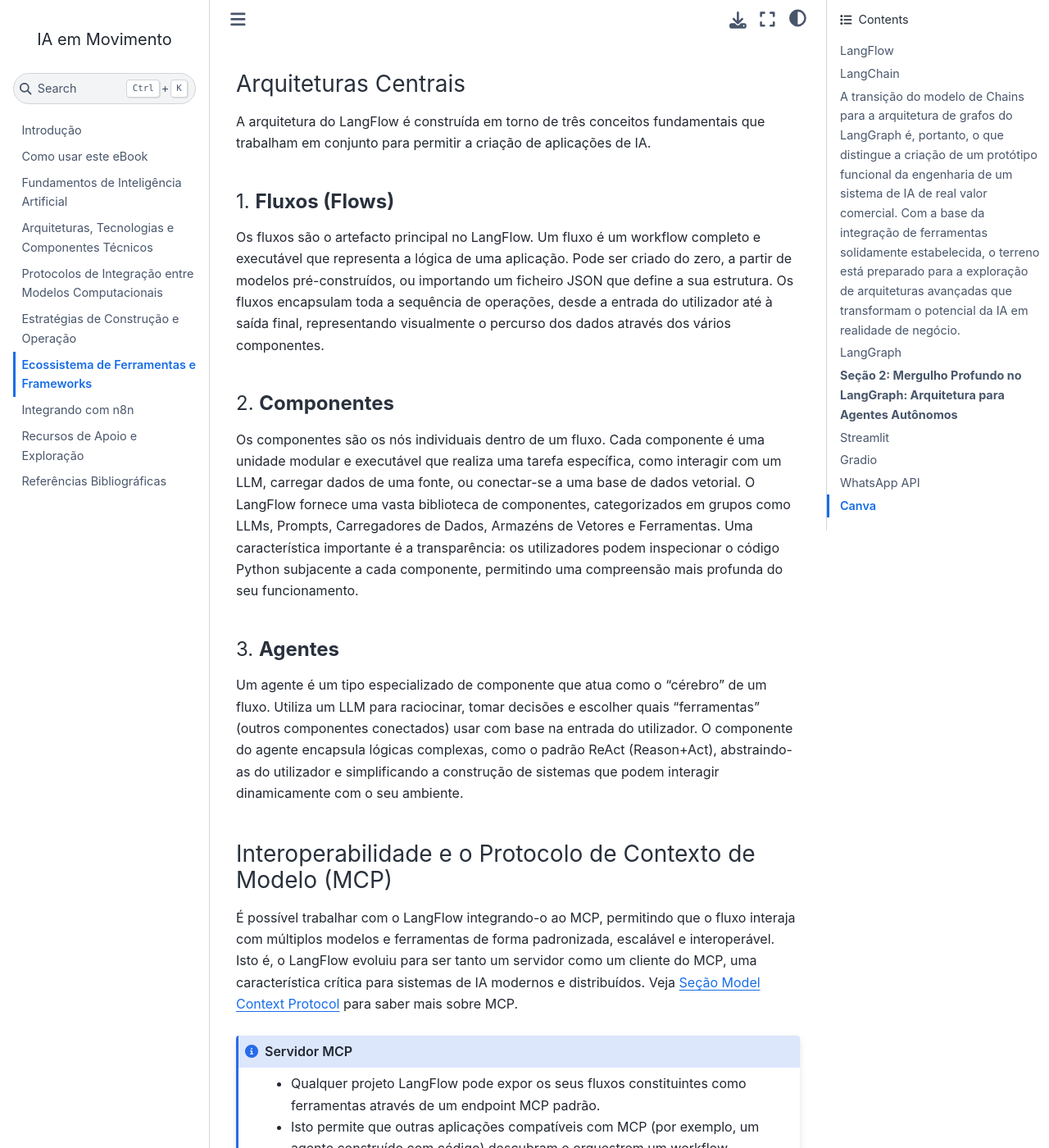
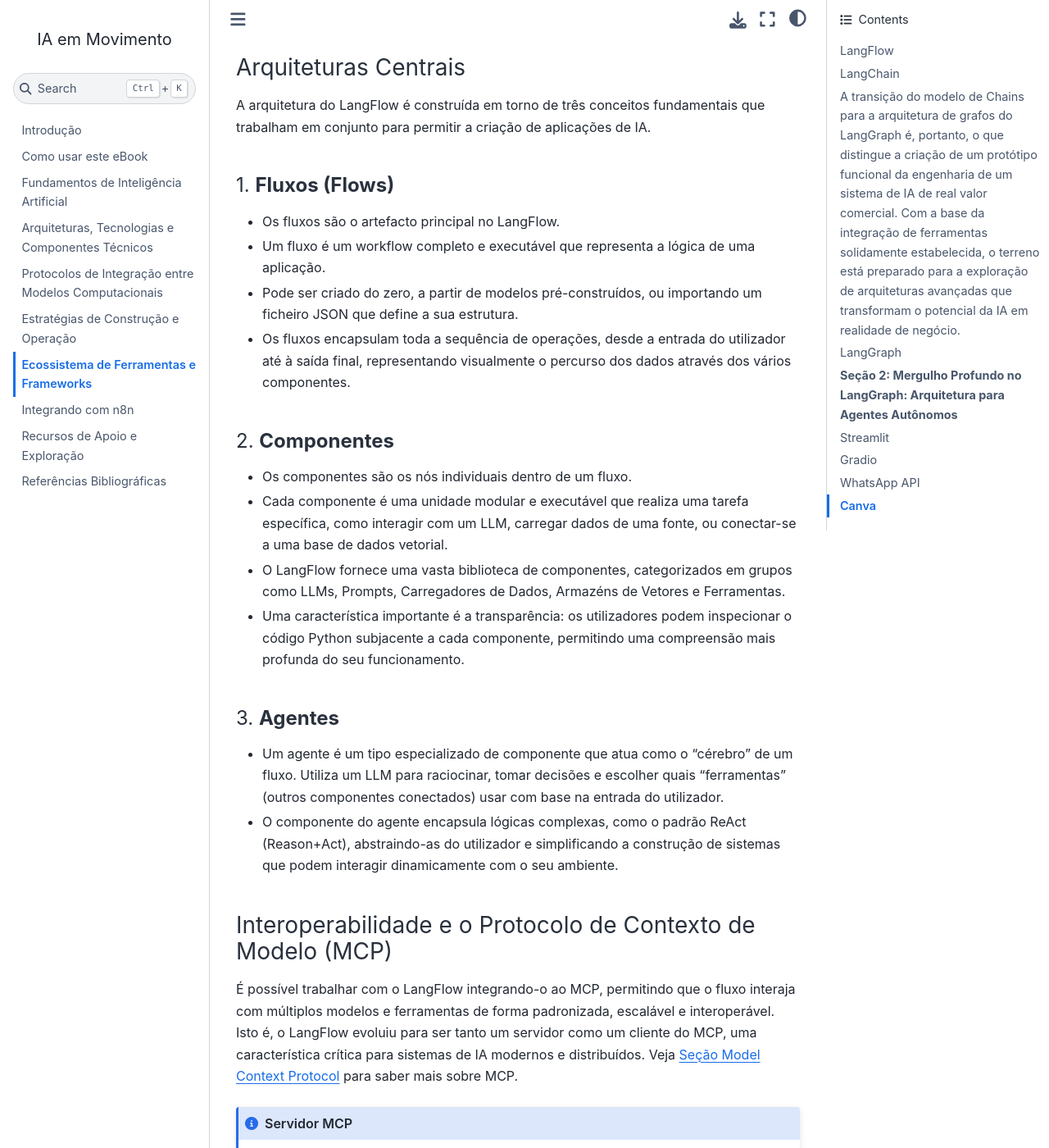
Before and after one commit to unb-lamfo-negocios-ai/LivroIAemMovimento, a Jupyter Book: the page built from capitulos/capEcossistema_Framework.md, in a window 1280 px wide and 1400 px high, scrolled down 4951 px. Shown: the whole window at 82% size. Built offline with Jupyter Book 1.0.4 settings and Sphinx 7.4.7 and the Sphinx Book theme 1.1.4, drawn with Linux system fonts in a browser that asks for light colours; pages that are not in the unit, such as notebooks, are missing from menus; cross-references to code outside the pages are shown as plain code; some of the changed text lies outside the part shown.

Commit message:
Update capEcossistema_Framework.md

````diff
--- a/capitulos/capEcossistema_Framework.md
+++ b/capitulos/capEcossistema_Framework.md
@@ -3,8 +3,6 @@
 O crescimento da Inteligência Artificial trouxe consigo um **ecossistema diverso de ferramentas e frameworks**, que aceleram a criação, teste e implantação de soluções. Esses recursos permitem que equipes foquem no **valor de negócio** em vez de reinventar a roda do zero.
 
 Neste capítulo, vamos explorar algumas das ferramentas mais utilizadas atualmente, com foco em suas aplicações práticas, pontos fortes e limitações.
-
----
 
 ## LangFlow
 
@@ -135,15 +133,22 @@
 
 #### 1. **Fluxos (Flows)**
 
-Os fluxos são o artefacto principal no LangFlow. Um fluxo é um workflow completo e executável que representa a lógica de uma aplicação. Pode ser criado do zero, a partir de modelos pré-construídos, ou importando um ficheiro JSON que define a sua estrutura. Os fluxos encapsulam toda a sequência de operações, desde a entrada do utilizador até à saída final, representando visualmente o percurso dos dados através dos vários componentes.
+- Os fluxos são o artefacto principal no LangFlow.
+- Um fluxo é um workflow completo e executável que representa a lógica de uma aplicação.
+- Pode ser criado do zero, a partir de modelos pré-construídos, ou importando um ficheiro JSON que define a sua estrutura.
+- Os fluxos encapsulam toda a sequência de operações, desde a entrada do utilizador até à saída final, representando visualmente o percurso dos dados através dos vários componentes.
 
 #### 2. **Componentes**
 
-Os componentes são os nós individuais dentro de um fluxo. Cada componente é uma unidade modular e executável que realiza uma tarefa específica, como interagir com um LLM, carregar dados de uma fonte, ou conectar-se a uma base de dados vetorial. O LangFlow fornece uma vasta biblioteca de componentes, categorizados em grupos como LLMs, Prompts, Carregadores de Dados, Armazéns de Vetores e Ferramentas. Uma característica importante é a transparência: os utilizadores podem inspecionar o código Python subjacente a cada componente, permitindo uma compreensão mais profunda do seu funcionamento.
+- Os componentes são os nós individuais dentro de um fluxo.
+- Cada componente é uma unidade modular e executável que realiza uma tarefa específica, como interagir com um LLM, carregar dados de uma fonte, ou conectar-se a uma base de dados vetorial.
+- O LangFlow fornece uma vasta biblioteca de componentes, categorizados em grupos como LLMs, Prompts, Carregadores de Dados, Armazéns de Vetores e Ferramentas.
+- Uma característica importante é a transparência: os utilizadores podem inspecionar o código Python subjacente a cada componente, permitindo uma compreensão mais profunda do seu funcionamento.
 
 #### 3. **Agentes**
 
-Um agente é um tipo especializado de componente que atua como o "cérebro" de um fluxo. Utiliza um LLM para raciocinar, tomar decisões e escolher quais "ferramentas" (outros componentes conectados) usar com base na entrada do utilizador. O componente do agente encapsula lógicas complexas, como o padrão ReAct (Reason+Act), abstraindo-as do utilizador e simplificando a construção de sistemas que podem interagir dinamicamente com o seu ambiente.
+- Um agente é um tipo especializado de componente que atua como o "cérebro" de um fluxo. Utiliza um LLM para raciocinar, tomar decisões e escolher quais "ferramentas" (outros componentes conectados) usar com base na entrada do utilizador.
+- O componente do agente encapsula lógicas complexas, como o padrão ReAct (Reason+Act), abstraindo-as do utilizador e simplificando a construção de sistemas que podem interagir dinamicamente com o seu ambiente.
 
 ### Interoperabilidade e o Protocolo de Contexto de Modelo (MCP)
 
@@ -233,39 +238,62 @@
 
 ## LangChain
 
-O **LangChain** é uma das bibliotecas mais populares para desenvolvimento de aplicações baseadas em LLMs.
+O surgimento dos Modelos de Linguagem de Grande Escala (LLMs) marcou uma virada no desenvolvimento de software, levando as aplicações de simples respostas transacionais a sistemas cognitivos, capazes de compreender, raciocinar e agir com autonomia.
+
+Essa evolução trouxe uma nova camada de complexidade — **a orquestração**. Agora, não basta fazer uma única chamada a um modelo:
+
+- É preciso encadear múltiplas requisições,
+
+- Interagir com fontes externas de dados,
+
+- Utilizar ferramentas personalizadas, e
+
+- Manter o contexto ao longo de fluxos complexos.
+
+Antes dos frameworks especializados, os desenvolvedores precisavam gerenciar tudo manualmente, criando um código “cola” frágil, difícil de manter e propenso a erros.
+
+Nesse cenário, o **LangChain** surge como um **ecossistema de orquestração** que simplifica a criação de **workflows complexos e multiagentes**.
+
+Desta forma, o **LangChain** é uma das bibliotecas mais populares para desenvolvimento de aplicações baseadas em LLMs. É um framework de código aberto que facilita o desenvolvimento de aplicações com Inteligência Artificial, especialmente para criar agentes de IA. Seu diferencial está na **flexibilidade para integrar IA em aplicações robustas**, tornando-o uma escolha comum para startups e grandes empresas {cite}`langchain2022`.
+
 Ele oferece **componentes reutilizáveis e modulares** para:
 
 - Conectar modelos de linguagem a diferentes fontes de dados.
 - Gerenciar memória de conversas de longo prazo.
 - Criar cadeias de raciocínio complexas e pipelines de decisão.
 
-**Exemplo prático:** criar um assistente corporativo que acessa políticas internas em PDF, responde dúvidas e registra feedback dos colaboradores.
+```{admonition} Exemplo de uso do Langchain
+:class: exemplo
+Criar um assistente corporativo que acessa políticas internas em PDF, responde dúvidas e registra feedback dos colaboradores.
+```
 
-Seu diferencial está na **flexibilidade para integrar IA em aplicações robustas**, tornando-o uma escolha comum para startups e grandes empresas {cite}`langchain2022`.
-
-----TEXTO----NOTION----
-LangChain é um framework de código aberto que facilita o desenvolvimento de aplicações com Inteligência Artificial, especialmente para criar agentes de IA. Suas principais características incluem:
+```{admonition} Principais características
+:class: note
 
 - **Componentes Modulares:** Oferece blocos de construção reutilizáveis para criar aplicações de IA personalizadas
 - **Integração com LLMs:** Suporta diversos modelos de linguagem como GPT-4, Claude, PaLM e outros
 - **Gerenciamento de Contexto:** Permite manipular e estruturar o contexto das conversas de forma eficiente
 - **Chains:** Possibilita a criação de fluxos sequenciais de processamento de dados e lógica
 - **Agents:** Facilita a construção de agentes autônomos que podem tomar decisões e executar tarefas
+```
 
-**Principais funcionalidades para Backend:**
+```{admonition} Principais funcionalidades para Backend
+:class: note
 
 - **Memory Systems:** Gerenciamento de histórico de conversas e estados
 - **Prompt Templates:** Sistema robusto para gerenciar e padronizar prompts
 - **Tools e Callbacks:** Integração com APIs externas e sistemas de monitoramento
 - **Document Loaders:** Processamento de diferentes tipos de documentos e dados
+```
 
-**Vantagens para Desenvolvimento:**
+```{admonition} Vantagens para Desenvolvimento
+:class: note
 
 - Arquitetura modular e extensível
 - Grande comunidade e documentação abrangente
 - Suporte a diversos backends de banco de dados
 - Integração facilitada com serviços de nuvem
+```
 
 ```{code-block} python
 from langchain.agents import Tool, AgentExecutor, LLMSingleActionAgent
````
